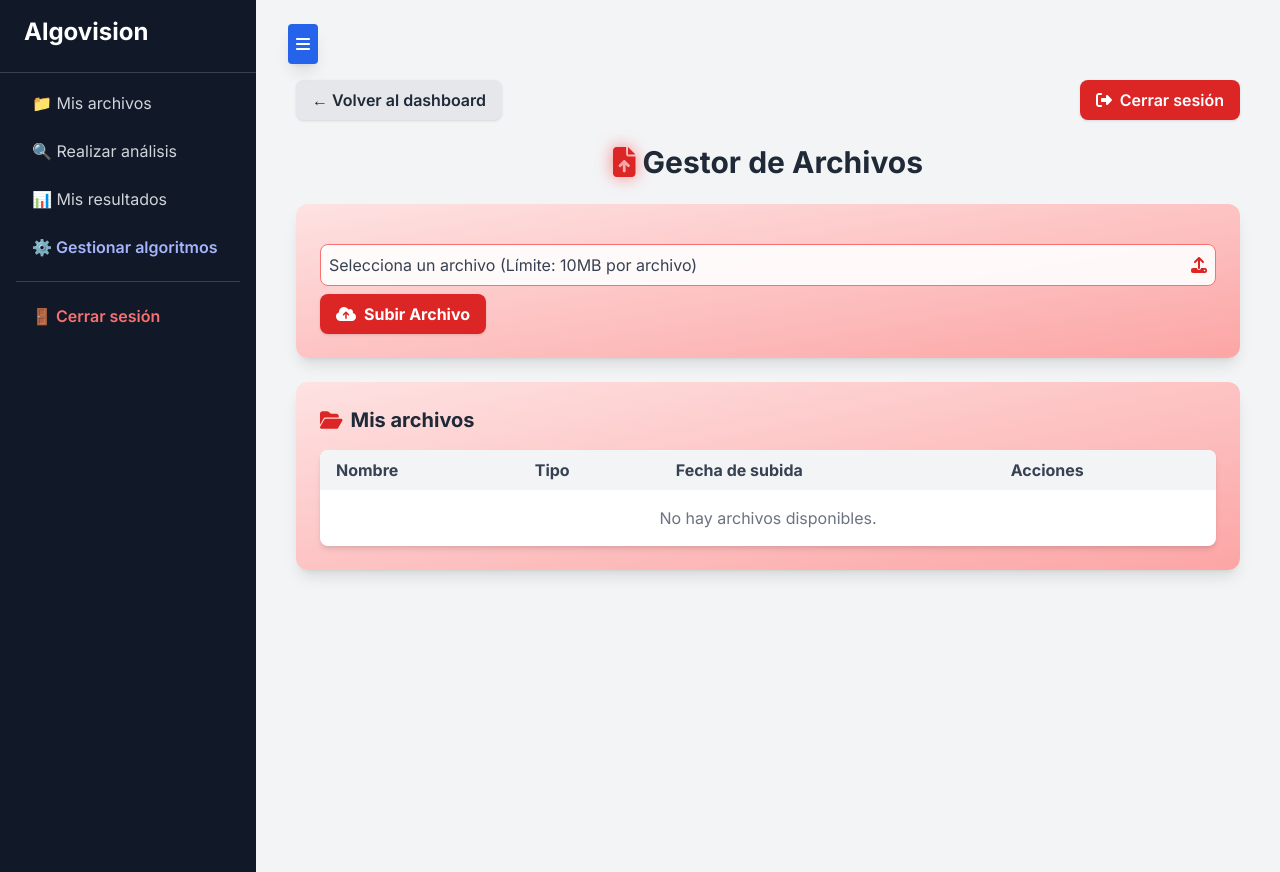
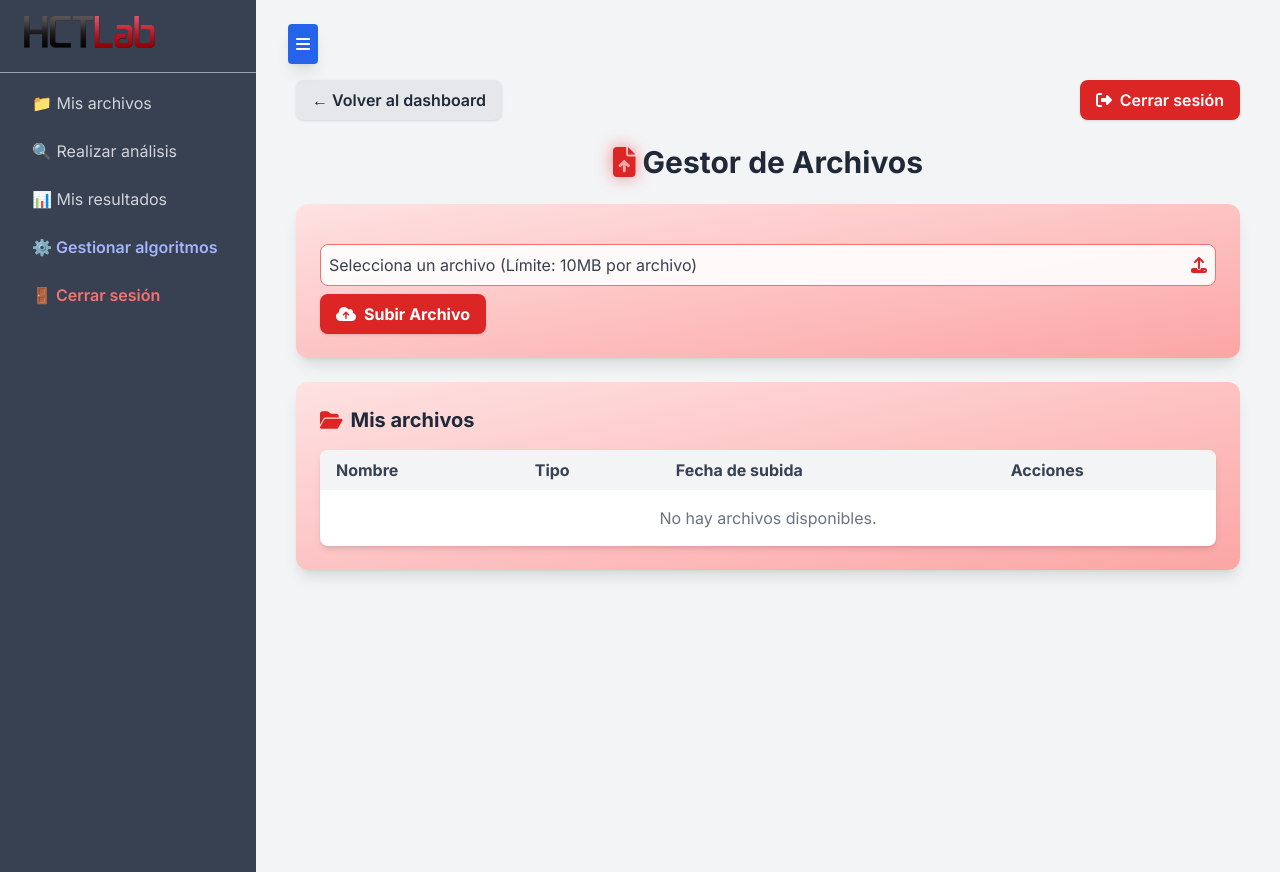
Before and after one commit to rubengm4/TFG, a Django app: page /files/ in a window 1280 px wide. Run offline with Django 4.2, Linux system fonts and the light colour scheme; the visitor is signed in with stand-in values (Sample User, id 1); data that the repository does not hold is empty; parts of the project's set-up code (start-up, migrations or seed data) failed here and were passed over; some libraries are stand-ins or nearby versions.

Commit message:
Icon added

```diff
--- a/algovision/templates/accounts/dashboard.html
+++ b/algovision/templates/accounts/dashboard.html
@@ -35,7 +35,7 @@
     </li>
     {% endif %}
 
-    <li class="pt-3 border-t border-gray-700 mt-2">
+    <li>
       <a href="{% url 'accounts:logout' %}"
          class="block py-2.5 px-4 rounded-lg text-red-400 hover:bg-gray-800 hover:text-red-300 transition-all font-semibold">
         🚪 Cerrar sesión
--- a/algovision/templates/algorithms/create_algorithm.html
+++ b/algovision/templates/algorithms/create_algorithm.html
@@ -35,7 +35,7 @@
     </li>
     {% endif %}
 
-    <li class="pt-3 border-t border-gray-700 mt-2">
+    <li>
       <a href="{% url 'accounts:logout' %}"
          class="block py-2.5 px-4 rounded-lg text-red-400 hover:bg-gray-800 hover:text-red-300 transition-all font-semibold">
         🚪 Cerrar sesión
--- a/algovision/templates/algorithms/edit_algorithm.html
+++ b/algovision/templates/algorithms/edit_algorithm.html
@@ -35,7 +35,7 @@
     </li>
     {% endif %}
 
-    <li class="pt-3 border-t border-gray-700 mt-2">
+    <li>
       <a href="{% url 'accounts:logout' %}"
          class="block py-2.5 px-4 rounded-lg text-red-400 hover:bg-gray-800 hover:text-red-300 transition-all font-semibold">
         🚪 Cerrar sesión
--- a/algovision/templates/algorithms/manage_algorithms.html
+++ b/algovision/templates/algorithms/manage_algorithms.html
@@ -35,7 +35,7 @@
     </li>
     {% endif %}
 
-    <li class="pt-3 border-t border-gray-700 mt-2">
+    <li>
       <a href="{% url 'accounts:logout' %}"
          class="block py-2.5 px-4 rounded-lg text-red-400 hover:bg-gray-800 hover:text-red-300 transition-all font-semibold">
         🚪 Cerrar sesión
--- a/algovision/templates/analysis.html
+++ b/algovision/templates/analysis.html
@@ -35,7 +35,7 @@
     </li>
     {% endif %}
 
-    <li class="pt-3 border-t border-gray-700 mt-2">
+    <li>
       <a href="{% url 'accounts:logout' %}"
          class="block py-2.5 px-4 rounded-lg text-red-400 hover:bg-gray-800 hover:text-red-300 transition-all font-semibold">
         🚪 Cerrar sesión
--- a/algovision/templates/base.html
+++ b/algovision/templates/base.html
@@ -1,4 +1,5 @@
 <!DOCTYPE html>
+{% load static %}
 <html lang="en">
 <head>
     <meta charset="UTF-8">
@@ -21,11 +22,13 @@
 <body class="flex h-screen bg-gray-100 overflow-hidden">
 
 <!-- Sidebar (Left) -->
-<nav id="sidebar" class="bg-gray-900 text-gray-100 w-64 flex-shrink-0 h-full fixed z-20 transform transition-transform duration-300">
+<nav id="sidebar" class="bg-gray-700 text-gray-100 w-64 flex-shrink-0 h-full fixed z-20 transform transition-transform duration-300">
     <div class="px-6 py-4 flex items-center">
-        <a href="/" class="text-2xl font-bold text-white hover:text-blue-500 transition-colors">Algovision</a>
+        <a href="/">
+            <img src="{% static 'images/hctlab.png' %}" alt="Algovision Logo" class="h-8 w-auto hover:opacity-80 transition-opacity">
+        </a>
     </div>
-    <hr class="border-gray-700 my-2">
+    <hr class="border-gray-400 my-2">
     <ul class="flex flex-col gap-1 px-4">
         {% block sidebar_links %}
         <!-- Default links -->
--- a/algovision/templates/file_manager.html
+++ b/algovision/templates/file_manager.html
@@ -35,7 +35,7 @@
     </li>
     {% endif %}
 
-    <li class="pt-3 border-t border-gray-700 mt-2">
+    <li>
       <a href="{% url 'accounts:logout' %}"
          class="block py-2.5 px-4 rounded-lg text-red-400 hover:bg-gray-800 hover:text-red-300 transition-all font-semibold">
         🚪 Cerrar sesión
--- a/algovision/templates/results.html
+++ b/algovision/templates/results.html
@@ -35,7 +35,7 @@
     </li>
     {% endif %}
 
-    <li class="pt-3 border-t border-gray-700 mt-2">
+    <li>
       <a href="{% url 'accounts:logout' %}"
          class="block py-2.5 px-4 rounded-lg text-red-400 hover:bg-gray-800 hover:text-red-300 transition-all font-semibold">
         🚪 Cerrar sesión
```
Also changed, not shown: algovision/static/images/hctlab.png (added).
